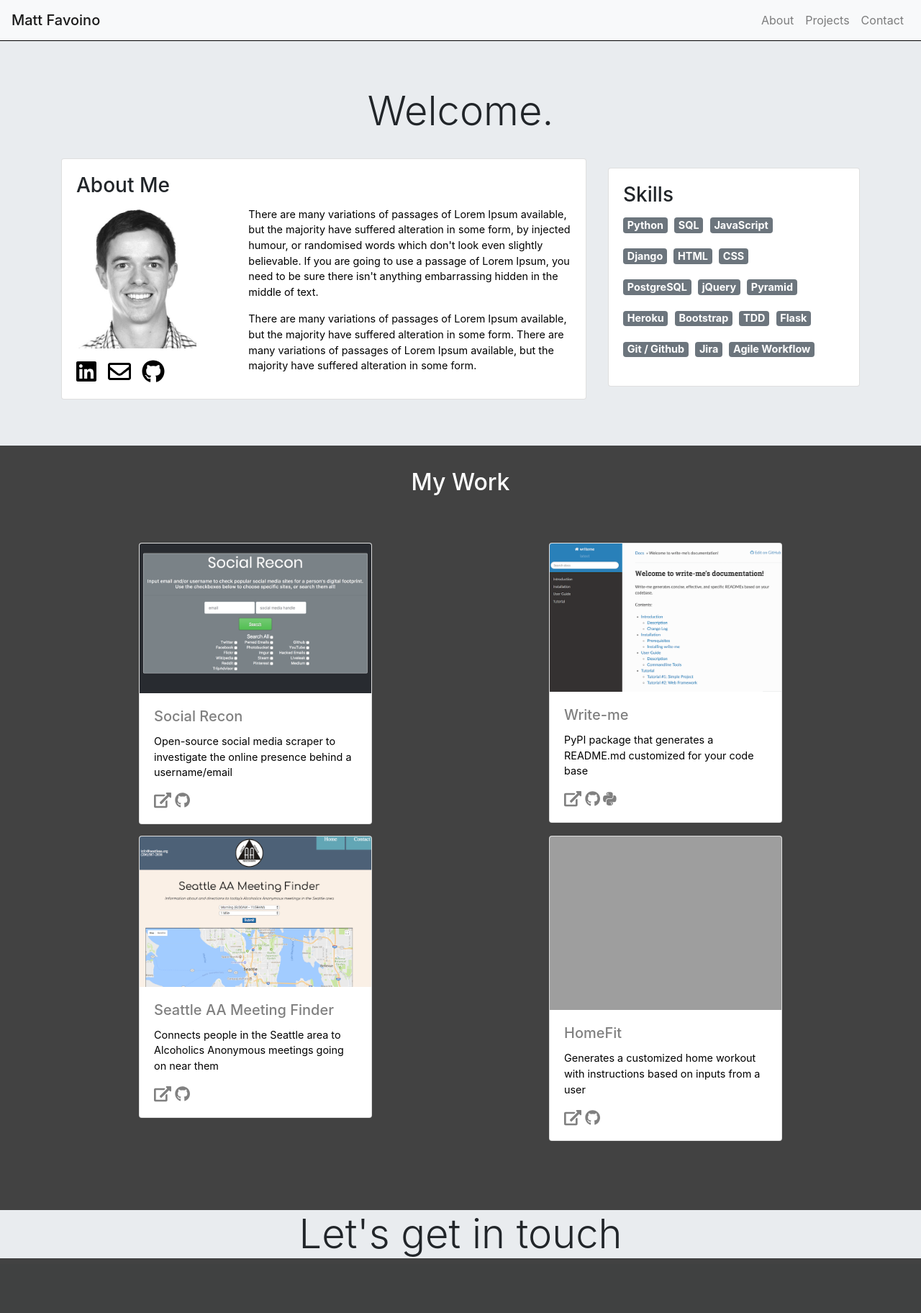
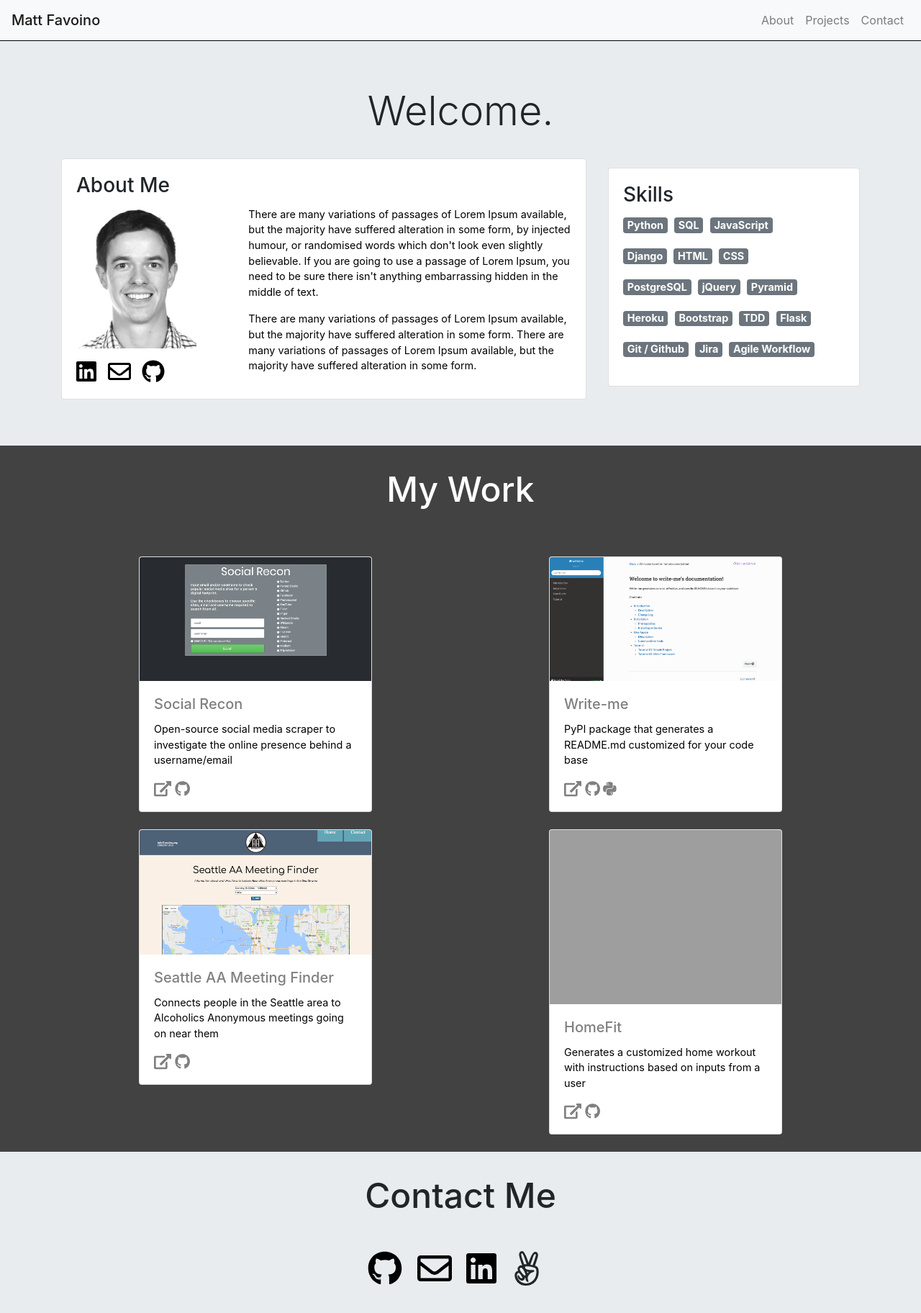
Before and after one commit to famavott/personal-site, a Flask app: page / in a window 1280 px wide. Shown: the whole page at 72% size. Before the commit the page ends 1748 px from the top, so only its background shows below. Run offline with Flask 2, Linux system fonts and the light colour scheme; some libraries are stand-ins or nearby versions; grey boxes are pictures that could not be loaded.

Commit message:
contact section and some css.

```diff
--- a/app/static/styles.css
+++ b/app/static/styles.css
@@ -50,12 +50,13 @@ body {
 
 #projects-title {
     margin-bottom: 4rem;
+    font-size: 3rem;
     color: white;
 }
 
 .ind-project {
     width: 60%;
-    margin-bottom: 1rem;
+    margin-bottom: 1.5rem;
 }
 
 .card-text {
@@ -68,8 +69,15 @@ body {
 
 .contact-div {
     background-color: #e9ecef;
+    height: 14rem;
+    padding-top: 2rem;
 }
 
 #contact-heading {
-    margin-top: 5rem;
+    margin-bottom: 3rem;
+    font-size: 3rem;
 }
+
+.bottom-icons {
+    margin-right: 1rem;
+}
--- a/app/templates/index.html
+++ b/app/templates/index.html
@@ -119,7 +119,7 @@
           </div>
           <div class="col-md-6">
             <div class="card mx-auto ind-project">
-              <img class="card-img-top" src="{{ url_for('static', filename='photos/write_me.png')}}" alt="Project 1">
+              <img class="card-img-top" src="{{ url_for('static', filename='photos/write_me.png')}}" alt="Project 2">
               <div class="card-body">
                 <h5 class="card-title">Write-me</h5>
                 <p class="card-text">PyPI package that generates a README.md customized for your code base</p>
@@ -134,7 +134,7 @@
         <div class="row">
           <div class="col-md-6">
             <div class="card mx-auto ind-project">
-              <img class="card-img-top" src="{{ url_for('static', filename='photos/meeting_finder.png')}}" alt="Project 1">
+              <img class="card-img-top" src="{{ url_for('static', filename='photos/meeting_finder.png')}}" alt="Project 3">
               <div class="card-body">
                 <h5 class="card-title">Seattle AA Meeting Finder</h5>
                 <p class="card-text">Connects people in the Seattle area to Alcoholics Anonymous meetings going on near them</p>
@@ -145,7 +145,7 @@
           </div>
           <div class="col-md-6">
             <div class="card mx-auto ind-project">
-              <img class="card-img-top" src="{{ url_for('static', filename='photos/homefit.png')}}" alt="Project 1">
+              <img class="card-img-top" src="{{ url_for('static', filename='photos/homefit.png')}}" alt="Project 4">
               <div class="card-body">
                 <h5 class="card-title">HomeFit</h5>
                 <p class="card-text">Generates a customized home workout with instructions based on inputs from a user</p>
@@ -156,9 +156,18 @@
           </div>
         </div>
     </div>
-      <div class="contact-div">
+    <div class="contact-div">
         <div class="container contact-top">
-          <h2 class="text-center display-4" id="contact-heading">Let's get in touch</h2>
+          <h2 class="text-center" id="contact-heading">Contact Me</h2>
+          <div class="contact-info">
+            <div class="row text-center">
+              <div class="col">
+                <i class="fab fa-github fa-3x bottom-icons"></i>
+                <i class="far fa-envelope fa-3x bottom-icons"></i>
+                <i class="fab fa-linkedin fa-3x bottom-icons"></i>
+                <i class="fab fa-angellist fa-3x bottom-icons"></i>
+              </div>
+            </div>
         </div>
       </div>
     </div>
```
Also changed, not shown: app/static/photos/meeting_finder.png, app/static/photos/social_recon.png, app/static/photos/write_me.png, 2 other files.
